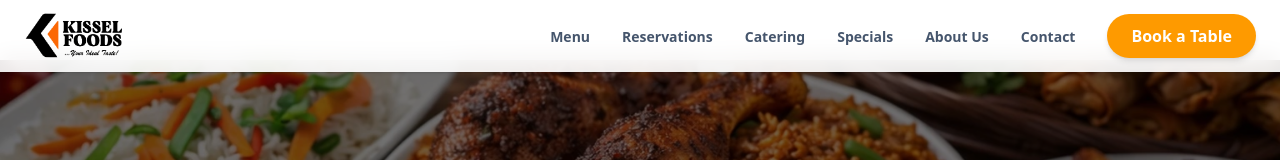
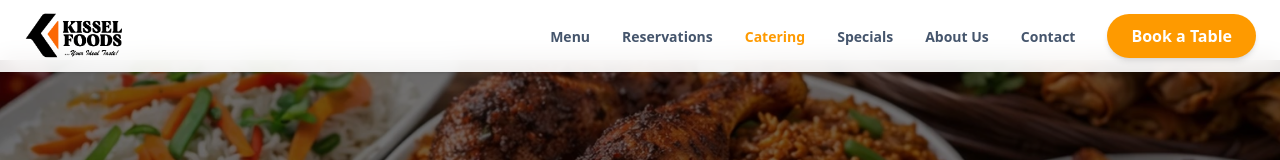
Before and after one commit to elpah/kissel-foods, a React (Vite) app: page /catering in a window 1280 px wide. Shown: the top 160 px of the page. Built offline with nearby package versions, Linux system fonts and the light colour scheme; a web font is replaced by a local one.

Commit message:
fix: highlight nav item on page active

```diff
--- a/src/components/Navigation.tsx
+++ b/src/components/Navigation.tsx
@@ -60,8 +60,8 @@ const Navigation = () => {
                   <NavLink
                     to={link.page}
                     className={({ isActive }) =>
-                      `text-sm font-semibold hover:text-amber-500 transition-colors text-slate-600 ${
-                        isActive ? 'text-amber-500' : isTransparent
+                      `text-sm font-semibold transition-colors ${
+                        isActive ? 'text-amber-500' : 'text-slate-600 hover:text-amber-500'
                       }`
                     }
                   >
```
